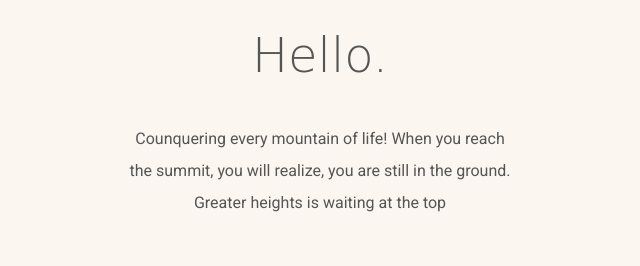
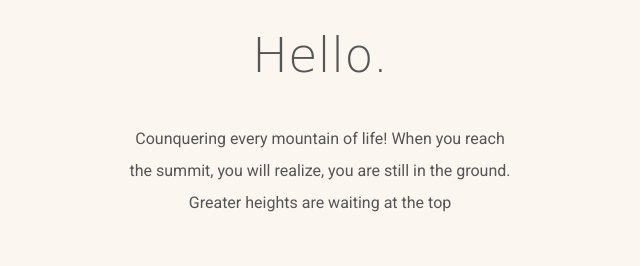
Before and after one commit to sirjopak/personalsite, a plain HTML site: page index.html in a window 1280 px wide. Shown: the part 1040-1306 px from the top of the page, 320-960 px from the left. Drawn offline with Linux system fonts and the light colour scheme; a web font is replaced by a local one.

Commit message:
Update index.html

```diff
--- a/index.html
+++ b/index.html
@@ -20,7 +20,7 @@
       <div class="profile">
         <img src="images/jopak.png" alt="profile-png">
         <h2>Hello.</h2>
-        <p>Counquering every mountain of life! When you reach the summit, you will realize, you are still in the ground. Greater heights is waiting at the top</p>
+        <p>Counquering every mountain of life! When you reach the summit, you will realize, you are still in the ground. Greater heights are waiting at the top</p>
       </div>
       <hr>
       <div class="skills">
```
